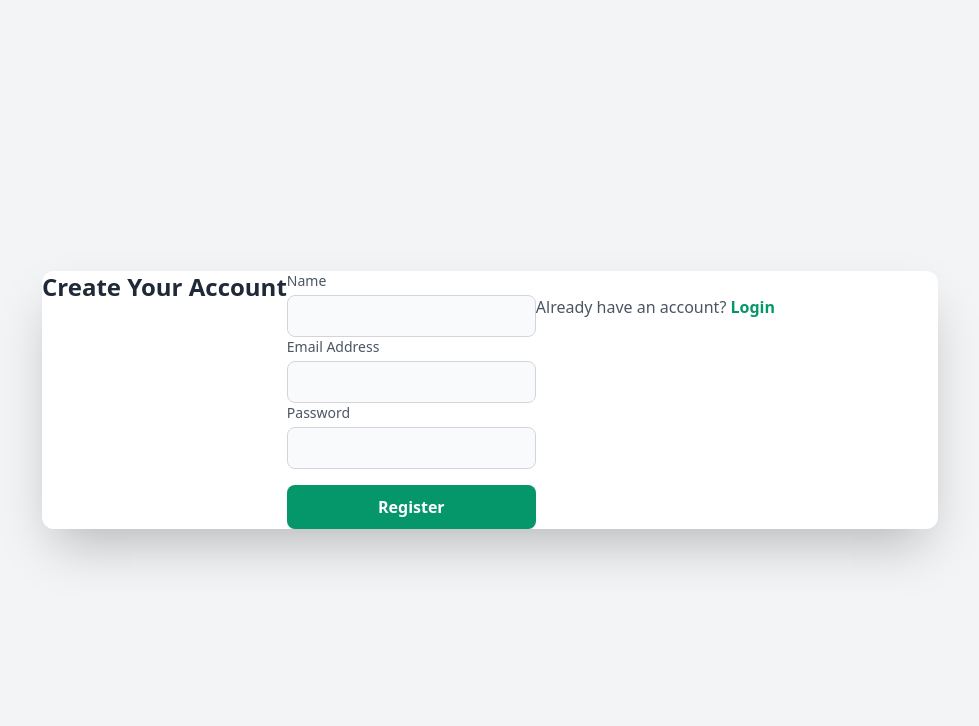
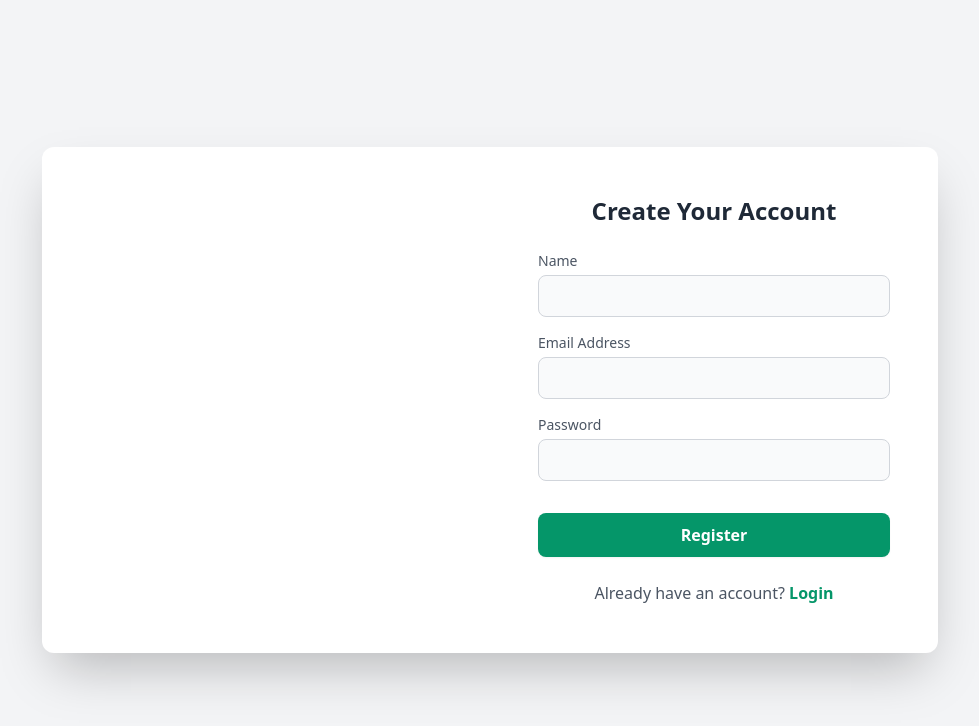
Before and after one commit to ROHITMALAV/expense-tracker-app, a React (Create React App) app in the folder client/: page / in a window 1280 px wide. Both pictures are taken after a click on the button "Register". Shown: the top 726 px of the page, without its empty margins (150-1129 px from the left). Built offline with nearby package versions, Linux system fonts and the light colour scheme.

Commit message:
UPDATE - log in page-2

```diff
--- a/client/src/components/Login.js
+++ b/client/src/components/Login.js
@@ -1,6 +1,6 @@
 // client/src/components/Login.js
 import React, { useState } from 'react';
-import api from '../utils/api'; // Import the api utility
+import api from '../utils/api';
 
 const Login = ({ setCurrentPage, onLoginSuccess }) => {
   const [formData, setFormData] = useState({ email: '', password: '' });
@@ -13,7 +13,6 @@ const Login = ({ setCurrentPage, onLoginSuccess }) => {
   const onSubmit = async e => {
     e.preventDefault();
     try {
-      // Use the 'api' utility which has the correct live URL
       const res = await api.post('/auth/login', { email, password });
       onLoginSuccess(res.data.token);
     } catch (err) {
@@ -24,10 +23,18 @@ const Login = ({ setCurrentPage, onLoginSuccess }) => {
   return (
     <div className="auth-container">
       <div className="auth-card">
+        {/* Promo Section for Desktop */}
+        <div className="auth-promo-section">
+          <h2 className="auth-promo-title">Financial Clarity, Simplified.</h2>
+          <p className="auth-promo-text">Track your income and expenses with ease. Take control of your financial future with Expense Pro.</p>
+        </div>
+
+        {/* Form Section */}
+        <div className="auth-form-section">
           <h1 className="auth-title">Welcome Back</h1>
           <form onSubmit={onSubmit}>
             {error && <p className="auth-error">{error}</p>}
-          <div className="form-group">
+            <div className="mb-4">
               <label className="form-label">Email Address</label>
               <input
                 type="email"
@@ -38,7 +45,7 @@ const Login = ({ setCurrentPage, onLoginSuccess }) => {
                 className="form-input"
               />
             </div>
-          <div className="form-group">
+            <div className="mb-4">
               <label className="form-label">Password</label>
               <input
                 type="password"
@@ -49,7 +56,7 @@ const Login = ({ setCurrentPage, onLoginSuccess }) => {
                 className="form-input"
               />
             </div>
-          <button type="submit" className="btn btn-primary w-full mt-4">Login</button>
+            <button type="submit" className="btn-primary w-full mt-4">Login</button>
           </form>
           <p className="auth-switch">
             Don't have an account?{' '}
@@ -59,6 +66,7 @@ const Login = ({ setCurrentPage, onLoginSuccess }) => {
           </p>
         </div>
       </div>
+    </div>
   );
 };
 
--- a/client/src/components/Register.js
+++ b/client/src/components/Register.js
@@ -1,6 +1,6 @@
 // client/src/components/Register.js
 import React, { useState } from 'react';
-import api from '../utils/api'; // Import the api utility
+import api from '../utils/api';
 
 const Register = ({ setCurrentPage, onLoginSuccess }) => {
   const [formData, setFormData] = useState({ name: '', email: '', password: '' });
@@ -13,7 +13,6 @@ const Register = ({ setCurrentPage, onLoginSuccess }) => {
   const onSubmit = async e => {
     e.preventDefault();
     try {
-      // Use the 'api' utility which has the correct live URL
       const res = await api.post('/auth/register', { name, email, password });
       onLoginSuccess(res.data.token);
     } catch (err) {
@@ -24,10 +23,18 @@ const Register = ({ setCurrentPage, onLoginSuccess }) => {
   return (
     <div className="auth-container">
       <div className="auth-card">
+        {/* Promo Section for Desktop */}
+        <div className="auth-promo-section">
+          <h2 className="auth-promo-title">Join Expense Pro Today</h2>
+          <p className="auth-promo-text">Start tracking your finances in minutes. Sign up for free and take the first step towards financial freedom.</p>
+        </div>
+
+        {/* Form Section */}
+        <div className="auth-form-section">
           <h1 className="auth-title">Create Your Account</h1>
           <form onSubmit={onSubmit}>
             {error && <p className="auth-error">{error}</p>}
-          <div className="form-group">
+            <div className="mb-4">
               <label className="form-label">Name</label>
               <input
                 type="text"
@@ -38,7 +45,7 @@ const Register = ({ setCurrentPage, onLoginSuccess }) => {
                 className="form-input"
               />
             </div>
-          <div className="form-group">
+            <div className="mb-4">
               <label className="form-label">Email Address</label>
               <input
                 type="email"
@@ -49,7 +56,7 @@ const Register = ({ setCurrentPage, onLoginSuccess }) => {
                 className="form-input"
               />
             </div>
-          <div className="form-group">
+            <div className="mb-4">
               <label className="form-label">Password</label>
               <input
                 type="password"
@@ -61,7 +68,7 @@ const Register = ({ setCurrentPage, onLoginSuccess }) => {
                 className="form-input"
               />
             </div>
-          <button type="submit" className="btn btn-primary w-full mt-4">Register</button>
+            <button type="submit" className="btn-primary w-full mt-4">Register</button>
           </form>
           <p className="auth-switch">
             Already have an account?{' '}
@@ -71,6 +78,7 @@ const Register = ({ setCurrentPage, onLoginSuccess }) => {
           </p>
         </div>
       </div>
+    </div>
   );
 };
 
```
Lines whose indentation alone changed are shown as unchanged.
